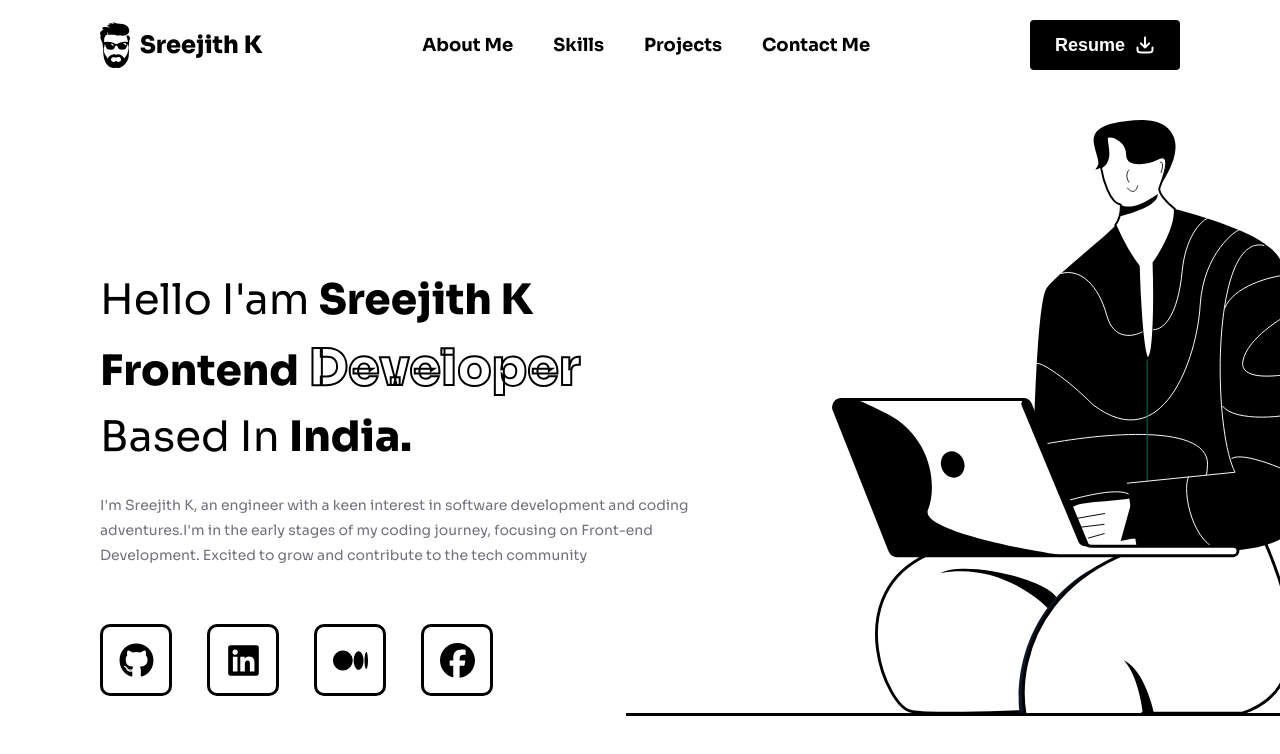
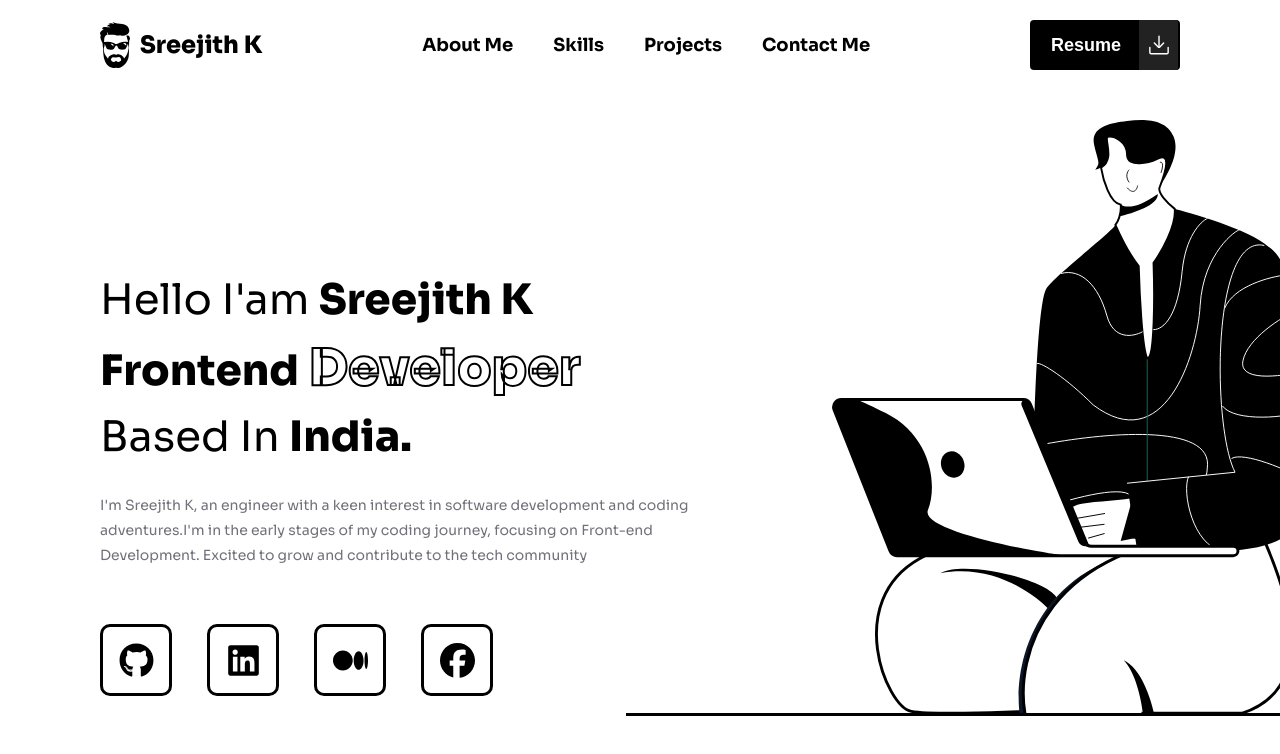
Before and after one commit to Sreejithk1996/New-Portfolio, a React (Vite) app: page / in a window 1280 px wide. Shown: the top 754 px of the page. Built offline with nearby package versions, Linux system fonts and the light colour scheme.

Commit message:
banner section completed

```diff
--- /dev/null
+++ b/src/components/download/Download.jsx
@@ -0,0 +1,15 @@
+import React from 'react'
+import "../../styles/Download.scss"
+
+function Download() {
+  return (
+    <div>
+        <button type="button" class="button">
+            <span class="button__text">Resume</span>
+            <span class="button__icon"><svg class="svg" data-name="Layer 2" id="bdd05811-e15d-428c-bb53-8661459f9307" viewBox="0 0 35 35" xmlns="http://www.w3.org/2000/svg"><path d="M17.5,22.131a1.249,1.249,0,0,1-1.25-1.25V2.187a1.25,1.25,0,0,1,2.5,0V20.881A1.25,1.25,0,0,1,17.5,22.131Z"></path><path d="M17.5,22.693a3.189,3.189,0,0,1-2.262-.936L8.487,15.006a1.249,1.249,0,0,1,1.767-1.767l6.751,6.751a.7.7,0,0,0,.99,0l6.751-6.751a1.25,1.25,0,0,1,1.768,1.767l-6.752,6.751A3.191,3.191,0,0,1,17.5,22.693Z"></path><path d="M31.436,34.063H3.564A3.318,3.318,0,0,1,.25,30.749V22.011a1.25,1.25,0,0,1,2.5,0v8.738a.815.815,0,0,0,.814.814H31.436a.815.815,0,0,0,.814-.814V22.011a1.25,1.25,0,1,1,2.5,0v8.738A3.318,3.318,0,0,1,31.436,34.063Z"></path></svg></span>
+        </button>
+    </div>
+  )
+}
+
+export default Download
--- a/src/components/main-section/MainSection.jsx
+++ b/src/components/main-section/MainSection.jsx
@@ -1,10 +1,11 @@
 import React from 'react'
 import Header from './header/Header'
 import HeroSection from './hero-section/HeroSection'
+import "../../styles/MainSection.scss"
 
 function MainSection() {
   return (
-    <div>
+    <div className='main-section'>
         <Header/>
         <HeroSection/>
     </div>
--- a/src/components/main-section/header/Header.jsx
+++ b/src/components/main-section/header/Header.jsx
@@ -2,6 +2,7 @@
 import '../../../styles/Header.scss'
 import download from '../../../assets/images/download.svg'
 import man from '../../../assets/images/bearded-man-icon.svg'
+import Download from '../../download/Download'
 
 
 function Header() {
@@ -18,12 +19,14 @@
             <a href="#">Contact Me</a>
         </div>
 
-        <button>
+        <Download/>
+
+        {/* <button>
             <div className='resume'>
                 <p>Resume</p>
                 <img src={download} alt="" />
             </div>
-        </button>
+        </button> */}
 
     </nav>
   )
--- /dev/null
+++ b/src/styles/Download.scss
@@ -0,0 +1,55 @@
+@import "../variables/Variables.scss";
+
+.button {
+    position: relative;
+    width: 150px;
+    height: 50px;
+    cursor: pointer;
+    display: flex;
+    align-items: center;
+    background-color: $blackColor;
+    border-radius: 4px;
+    border: none;
+    overflow: hidden;
+    transition: all 0.3s;
+
+    &:active {
+        transform: translate(3px, 3px);
+    }
+
+    &:hover .button__text {
+        color: transparent;
+    }
+
+    &:hover .button__icon{
+        width: 148px;
+        transform: translateX(0);
+    }
+
+    .button__text {
+        transform: translateX(21px);
+        color: $whiteColor;
+        font-weight: 600;
+        font-size: 18px;
+    }
+
+    .button__icon {
+        position: absolute;
+        transform: translateX(109px);
+        height: 100%;
+        width: 39px;
+        background-color: $greyColor;
+        display: flex;
+        align-items: center;
+        justify-content: center;
+    }
+
+    .button__text, .button__icon {
+        transition: all 0.3s;
+    }
+
+    .svg {
+        width: 20px;
+        fill: $whiteColor
+      }
+  }
--- a/src/styles/Header.scss
+++ b/src/styles/Header.scss
@@ -36,25 +36,25 @@
     color: $blackColor;
 }
 
-button {
-    background-color: $blackColor;
-    border: none;
-    width: 150px;
-    height: 50px;
-    font-size: 18px;
-    font-weight: 700;
-    color: $whiteColor;
-    border-radius: 4px;
-    cursor: pointer;
-}
+// button {
+//     background-color: $blackColor;
+//     border: none;
+//     width: 150px;
+//     height: 50px;
+//     font-size: 18px;
+//     font-weight: 700;
+//     color: $whiteColor;
+//     border-radius: 4px;
+//     cursor: pointer;
+// }
 
-button .resume {
-    display: flex;
-    justify-content: center;
-    align-items: center;
-    gap: 10px;
-}
+// button .resume {
+//     display: flex;
+//     justify-content: center;
+//     align-items: center;
+//     gap: 10px;
+// }
 
-.resume p {
-    margin: 0;
-}
+// .resume p {
+//     margin: 0;
+// }
--- /dev/null
+++ b/src/styles/MainSection.scss
@@ -0,0 +1,3 @@
+.main-section {
+    height: 100dvh;
+}
--- a/src/variables/Variables.scss
+++ b/src/variables/Variables.scss
@@ -1,3 +1,4 @@
 $blackColor: rgb(0, 0, 0);
 $whiteColor: rgb(255, 255, 255);
-$zincColor: #71717A
+$zincColor: #71717A;
+$greyColor: #222;
```
